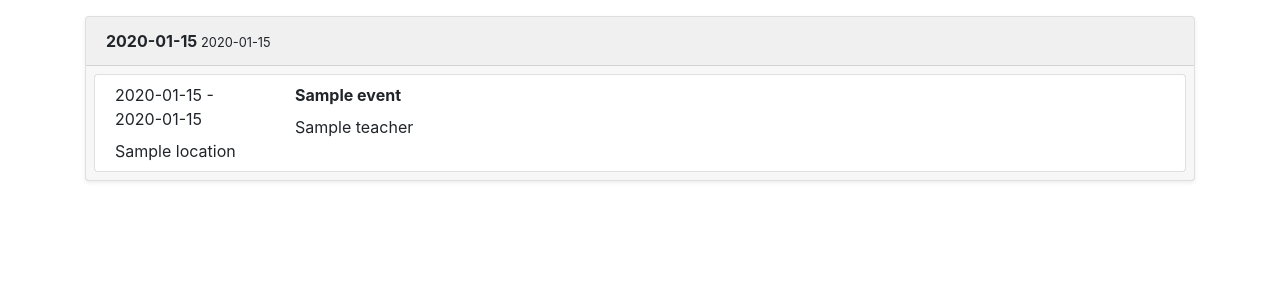
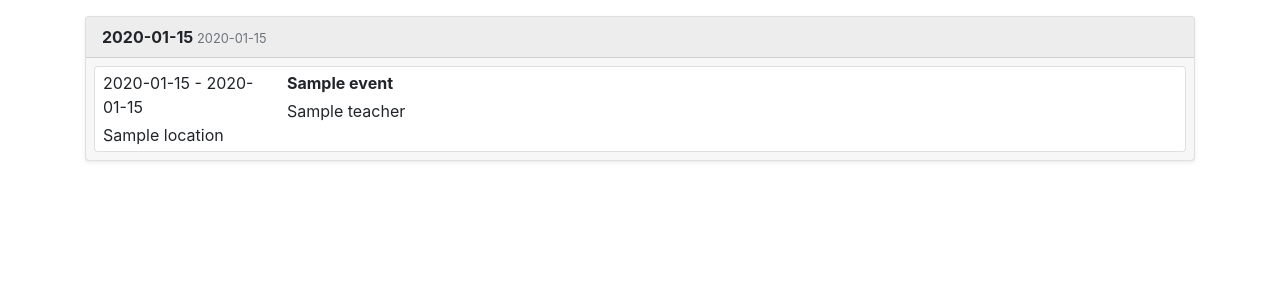
Before and after one commit to patbojdol/schedule-website, a Flask app: template templates/schedule.html.j2 in a window 1280 px wide. Shown: the part 40-340 px from the top of the page. Run offline with Flask 2, Linux system fonts and the light colour scheme; the template is opened without the code that fills it: most values are stand-ins (such as "Sample title", 1, 10 or a date in 2020); some libraries are stand-ins or nearby versions.

Commit message:
minor updates - update to new library version - minor changes in card dimensions on schedule view - enable conditional teacher and location

```diff
--- a/templates/schedule.html.j2
+++ b/templates/schedule.html.j2
@@ -3,16 +3,16 @@
 {% block content %}
 <div class="container mb-5">
 	{% for day, events in schedule.items() %}
-	<div class="card my-3 shadow-sm">
+	<div class="card my-3 {{'border border-primary' if today==day}} shadow-sm">
 		<div
-			class="card-header {{'bg-primary text-white' if today==day}}"
-			style="background-color: rgba(0, 0, 0, 0.06);"
+			class="card-header p-2 pl-3"
+			style="background-color: rgba(0, 0, 0, 0.07);"
 		>
 			<strong>
 				{{ day.strftime('%A') }}
 			</strong>
 
-			<small>
+			<small class='text-muted'>
 				{{ day.strftime('%Y-%m-%d') }}
 			</small>
 		</div>
@@ -20,23 +20,27 @@
 		<div class="card-body px-2 py-1" style="background-color: rgba(0, 0, 0, 0.03);">
 			{% for event in events %}
 			<div class="card my-1">
-				<div class="card-body py-2">
+				<div class="card-body py-1 px-2">
 					<div class="row">
 						<div class="col-4 col-lg-2 ">
-							<div class="mb-2">
+							<div>
 								{{ event.start.strftime('%H:%M') }} - {{ event.end.strftime('%H:%M') }}
 							</div>
-							<div>
+							{% if event.location %}
+							<div class="mt-1">
 								{{ event.location }}
 							</div>
+							{% endif %}
 						</div>
 						<div class="col-8 col-lg-10">
-							<div class="mb-2">
+							<div>
 								<strong> {{ event.name }} </strong>
 							</div>
-							<div>
+							{% if event.teacher %}
+							<div class="mt-1">
 								{{ event.teacher }}
 							</div>
+							{% endif %}
 						</div>
 					</div>
 				</div>
```
Also changed, not shown: 2 other files.
